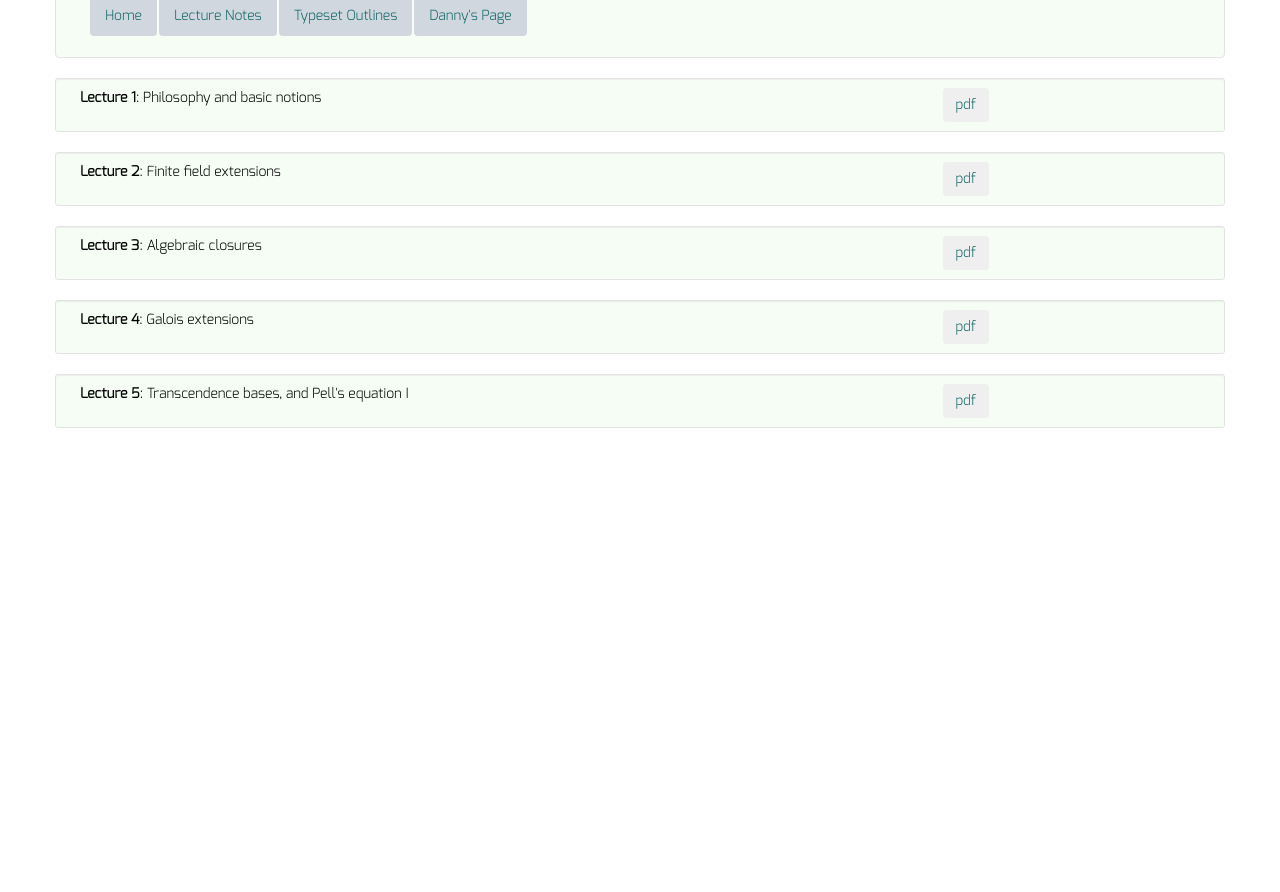
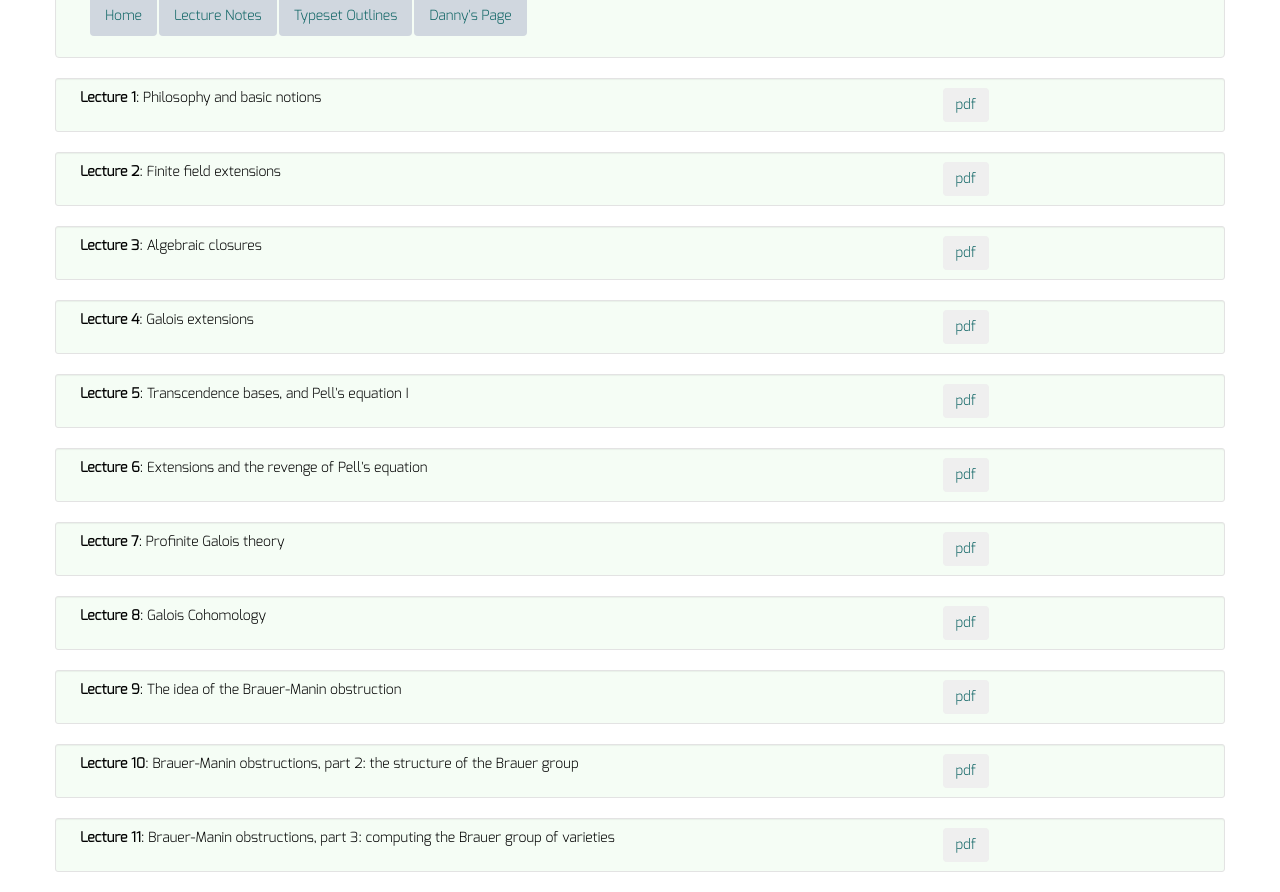
Before and after one commit to dkrashen/fa, a Jekyll site: the page built from lectures/index.html, in a window 1280 px wide, cut to the strip 204-1096 px from the top of the page. Built offline with Jekyll 4.4.1, drawn with Linux system fonts in a browser that asks for light colours; before the commit the page ends 900 px from its top, so only the background shows below that.

Commit message:
add lectures

```diff
--- a/_data/lectures.yml
+++ b/_data/lectures.yml
@@ -13,3 +13,23 @@
 - title: "Lecture 5"
   filename: "lecture5.pdf"
   description: "Transcendence bases, and Pell's equation I"
+- title: "Lecture 6"
+  filename: "lecture6.pdf"
+  description: "Extensions and the revenge of Pell's equation"
+- title: "Lecture 7"
+  filename: "lecture7.pdf"
+  description: "Profinite Galois theory"
+- title: "Lecture 8"
+  filename: "lecture8.pdf"
+  description: "Galois Cohomology"
+- title: "Lecture 9"
+  filename: "lecture9.pdf"
+  description: "The idea of the Brauer-Manin obstruction"
+- title: "Lecture 10"
+  filename: "lecture10.pdf"
+  description: "Brauer-Manin obstructions, part 2: the structure of the
+  Brauer group"
+- title: "Lecture 11"
+  filename: "lecture11.pdf"
+  description: "Brauer-Manin obstructions, part 3: computing the
+  Brauer group of varieties"
```
Also changed, not shown: 6 other files.
